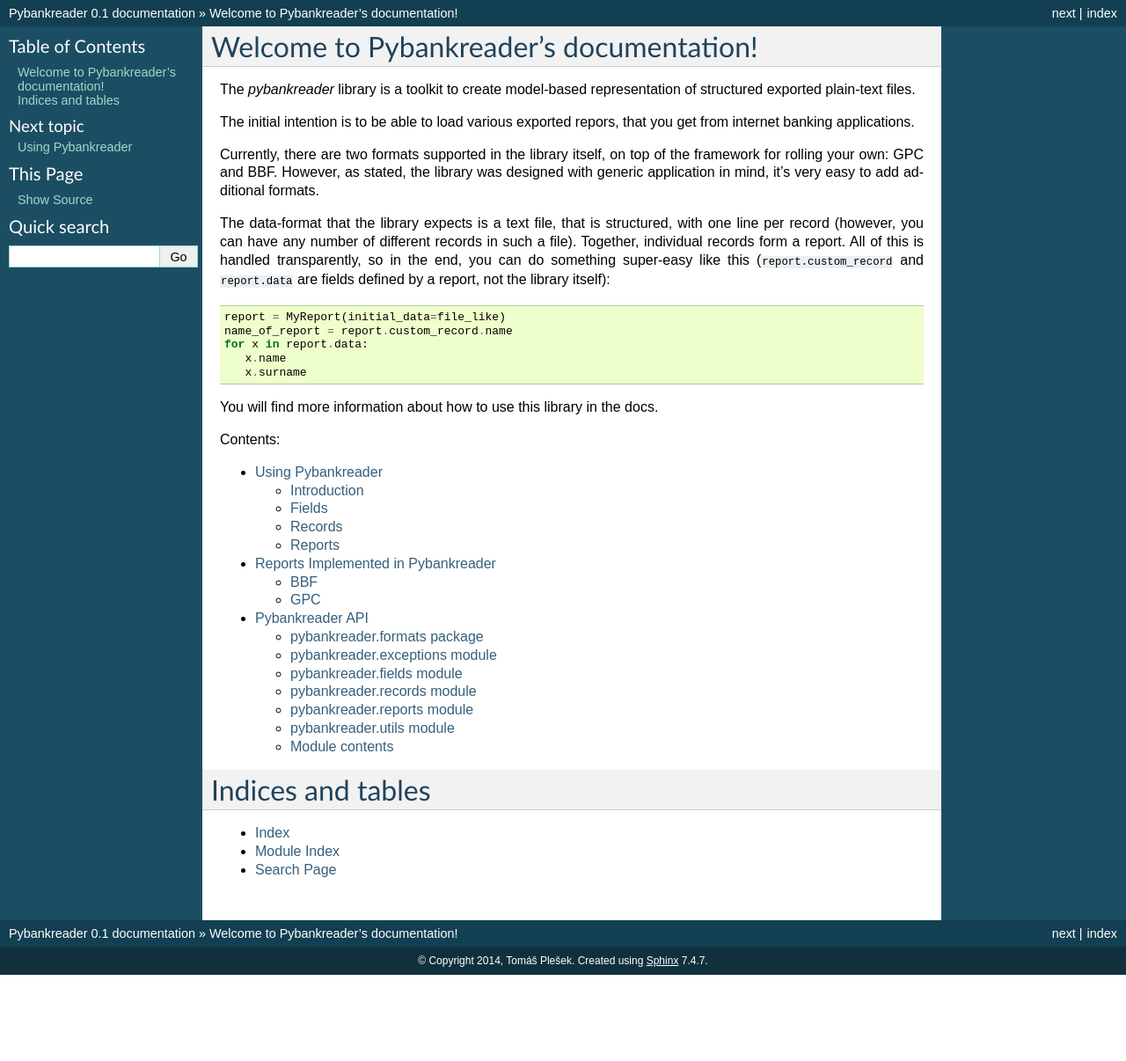
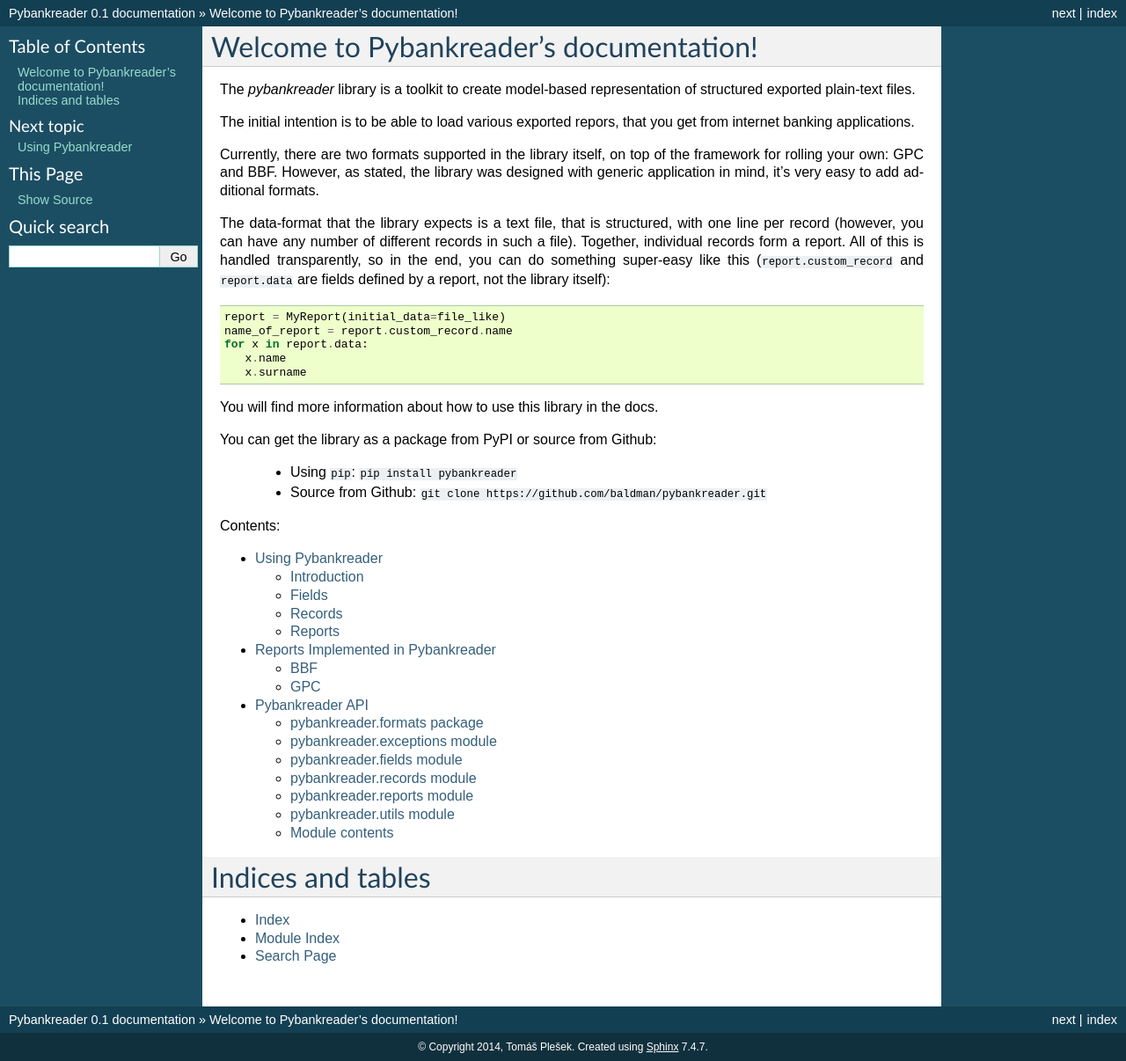
Before and after one commit to baldman/pybankreader, a Sphinx documentation site: the page built from docs/index.rst, in a window 1280 px wide. Shown: the whole page at 88% size. Built offline with Sphinx 7.4.7, drawn with Linux system fonts in a browser that asks for light colours; before the commit the page ends 1108 px from its top, so only the background shows below that.

Commit message:
Fix Py3K, last pre-release updates

```diff
--- a/README.rst
+++ b/README.rst
@@ -37,8 +37,10 @@
 How to Get It
 -------------
 
-This will be published to PyPI eventually, but currently, you will have to use
-``git clone``.
+Two options:
+
+ * Use ``pip``: ``pip install pybankreader``
+ * Or clone from Github if you want to: ``git clone https://github.com/baldman/pybankreader.git``
 
 What is the Projects Status
 ---------------------------
--- a/docs/index.rst
+++ b/docs/index.rst
@@ -27,6 +27,11 @@
 
 You will find more information about how to use this library in the docs.
 
+You can get the library as a package from PyPI or source from Github:
+
+ * Using ``pip``: ``pip install pybankreader``
+ * Source from Github: ``git clone https://github.com/baldman/pybankreader.git``
+
 Contents:
 
 .. toctree::
--- a/setup.py
+++ b/setup.py
@@ -3,7 +3,7 @@
 
 setup(
     name='pybankreader',
-    version='0.1',
+    version='0.2',
     url='http://github.com/baldman/pybankreader',
     license='BSD',
     author=u'Tomáš Plešek',
```
Also changed, not shown: 1 other file.
